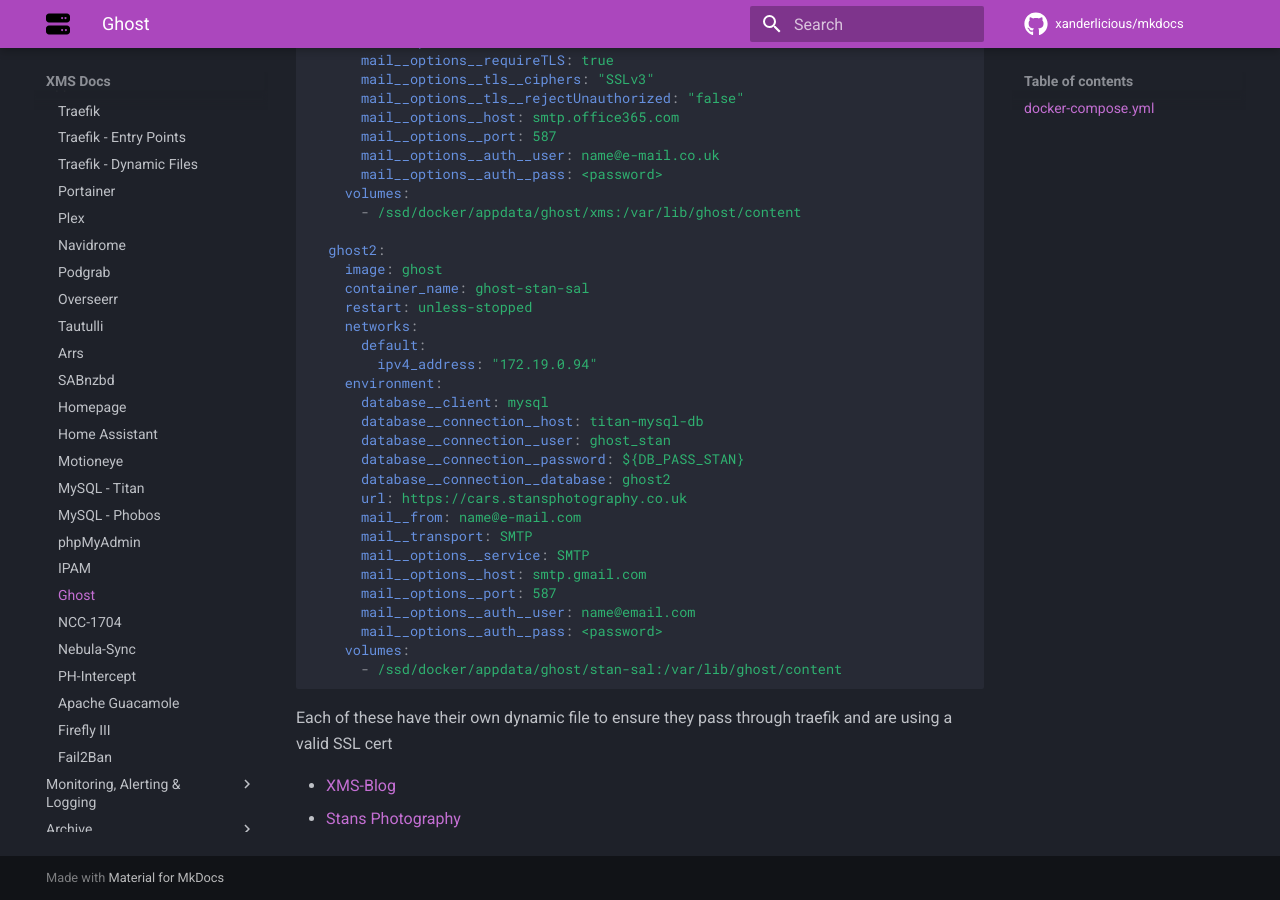
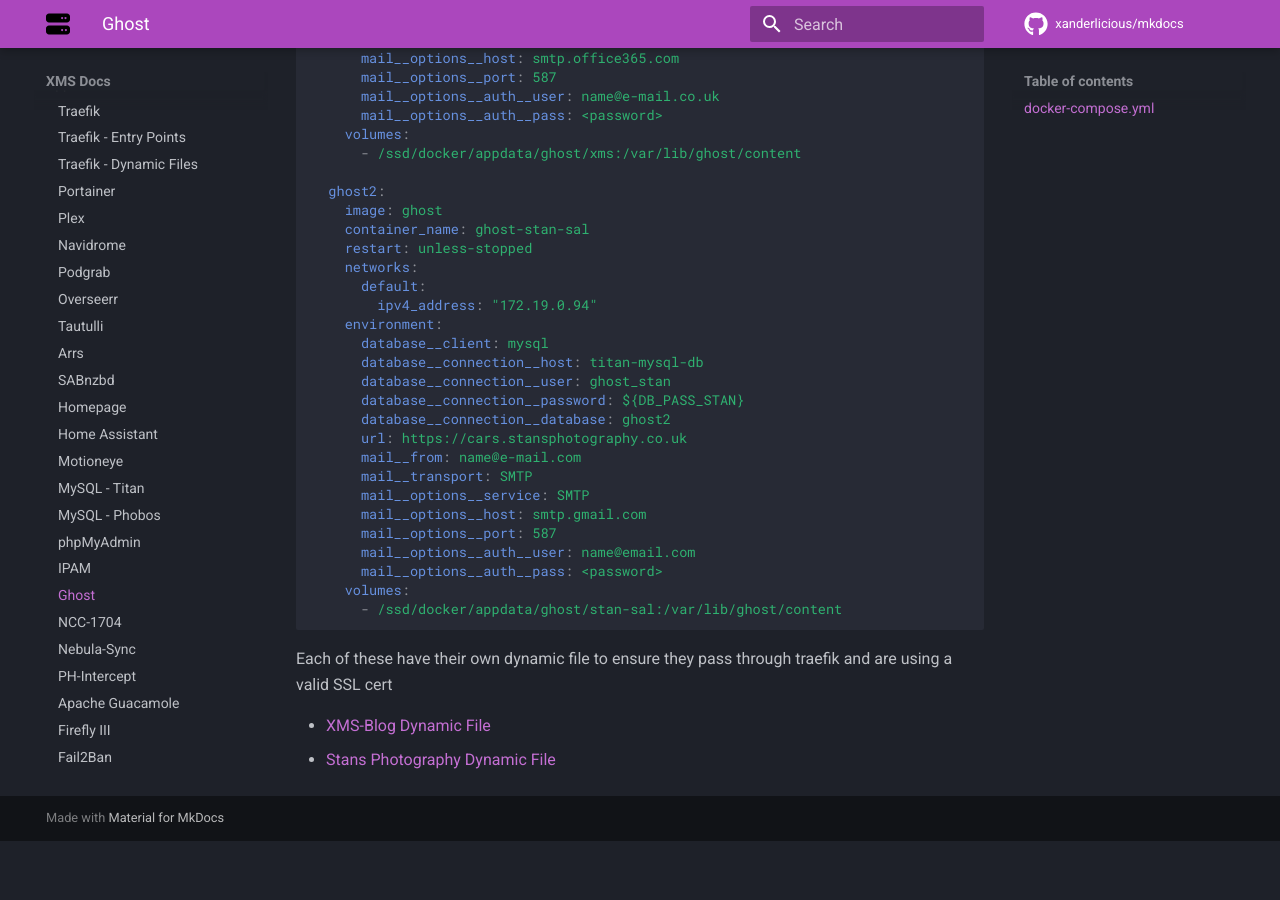
Before and after one commit to Xanderlicious/mkdocs, an MkDocs documentation site: the page built from docs/ghost.md, in a window 1280 px wide and 900 px high, scrolled down 1178 px. Built offline with MkDocs 1.6.1 and Material for MkDocs 9.7.7, drawn with Linux system fonts in a browser that asks for light colours; comment, search, counter and statistics services are not loaded; after the commit the page ends 2019 px from its top, so only the background shows below that.

Commit message:
little changes to the ghost page

```diff
--- a/docs/ghost.md
+++ b/docs/ghost.md
@@ -76,5 +75,5 @@
 
 Each of these have their own dynamic file to ensure they pass through traefik and are using a valid SSL cert
 
-- [XMS-Blog](https://docs.xmsystems.co.uk/dynamic/#xms-blog-titan)
-- [Stans Photography](https://docs.xmsystems.co.uk/dynamic/#stans-photography-titan)
+- [XMS-Blog Dynamic File](https://docs.xmsystems.co.uk/dynamic/#xms-blog-titan)
+- [Stans Photography Dynamic File](https://docs.xmsystems.co.uk/dynamic/#stans-photography-titan)
```
Also changed, not shown: other parts of docs/ghost.md (+2 -3 lines).
